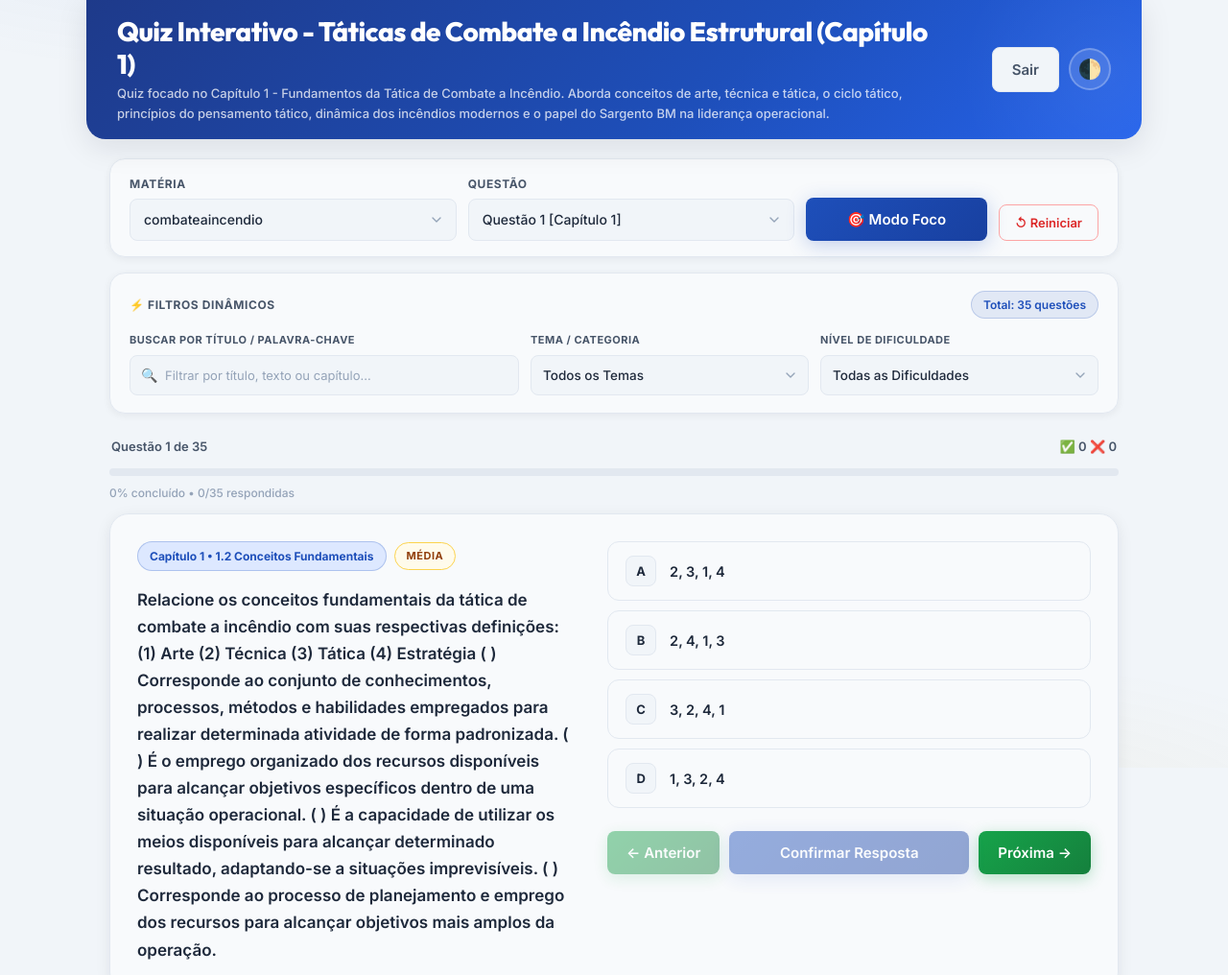
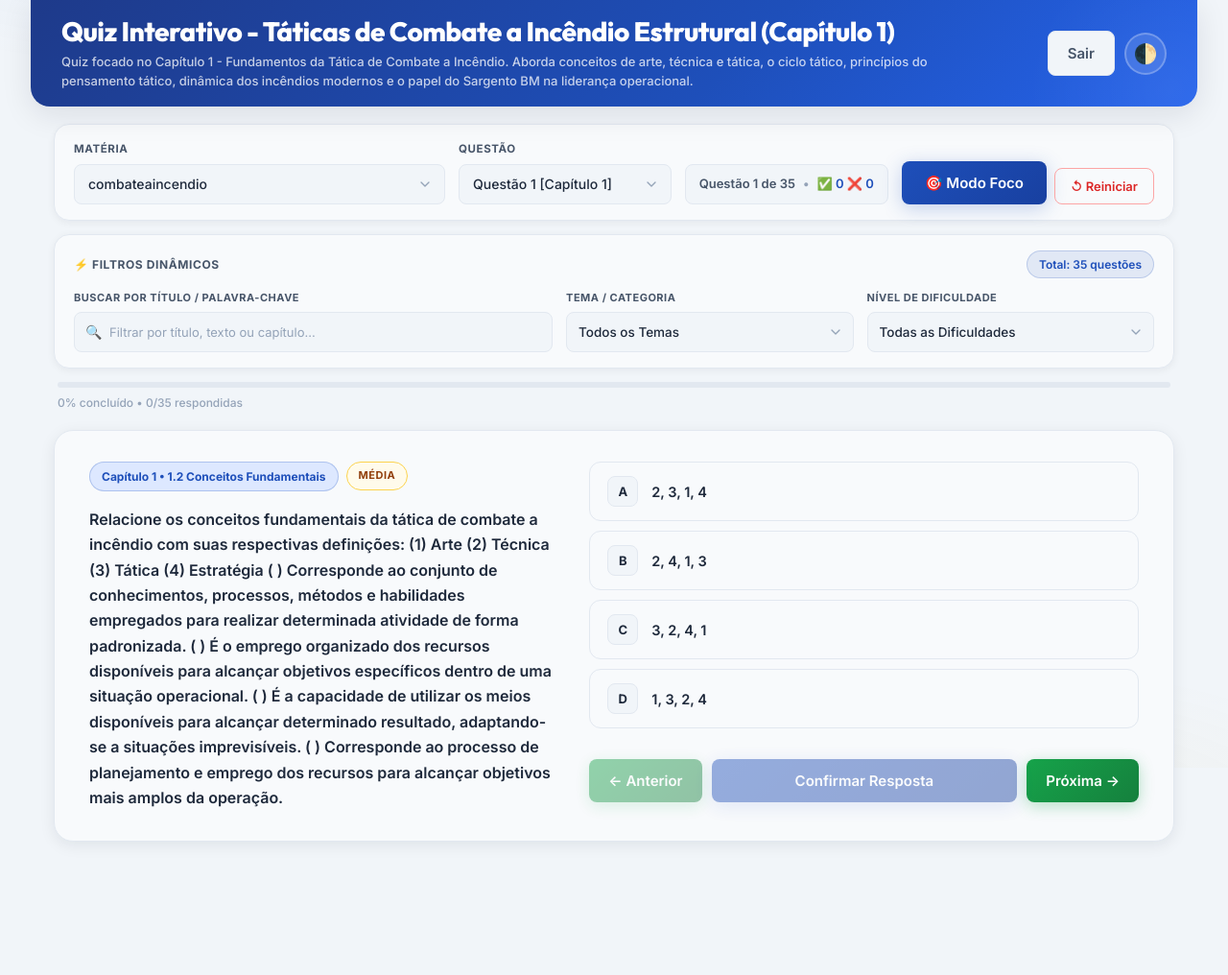
Before and after one commit to vitorpurcino/quiz-interativo, a website: page index.html in a window 1280 px wide. Shown: the top 1016 px of the page at 96% size. After the commit the page ends 917 px from the top, so only its background shows below. Drawn offline with Linux system fonts and the light colour scheme; no server answers; sample sign-in values are in the browser's storage.

Commit message:
correção do layout da página index.html

```diff
--- a/css/styles.css
+++ b/css/styles.css
@@ -145,9 +145,10 @@ body::before {
 .container {
   position: relative;
   z-index: 1;
-  max-width: 860px;
+  width: 95%;
+  max-width: 1540px;
   margin: 0 auto;
-  padding: 0 0 60px;
+  padding: 0 0 48px;
   min-height: 100vh;
 }
 
@@ -301,37 +302,55 @@ body::before {
 #telaQuiz, #telaResultado { padding: 0 24px; }
 
 /* ============================================================
+   CONTROLES DO TOPO (TOOLBAR & FILTROS)
+   ============================================================ */
+.controles-topo {
+  display: flex;
+  flex-direction: column;
+  gap: 14px;
+  margin-bottom: 20px;
+}
+
+/* ============================================================
    TOOLBAR
    ============================================================ */
 .toolbar {
   display: flex;
   flex-wrap: wrap;
-  gap: 12px;
+  gap: 14px;
   align-items: flex-end;
-  margin-bottom: 24px;
-  padding: 20px;
+  padding: 16px 20px;
   background: var(--container-bg);
   border: 1px solid var(--borda-suave);
   border-radius: 16px;
   box-shadow: var(--sombra-sm);
 }
 
-.toolbar label {
+.toolbar-campo {
   display: flex;
   flex-direction: column;
   gap: 6px;
-  font-size: 12px;
+  font-size: 11.5px;
   font-weight: 700;
   color: var(--texto-secundario);
   letter-spacing: 0.6px;
   text-transform: uppercase;
-  flex: 1 1 200px;
+}
+
+.toolbar-materia {
+  flex: 1.8 1 240px;
+  min-width: 220px;
+}
+
+.toolbar-questao {
+  flex: 1 1 140px;
+  min-width: 130px;
 }
 
 .toolbar select {
   width: 100%;
-  min-height: 44px;
-  padding: 10px 36px 10px 14px;
+  min-height: 42px;
+  padding: 8px 36px 8px 14px;
   border: 1.5px solid var(--borda-suave);
   border-radius: 8px;
   background: var(--bg-pagina);
@@ -354,12 +373,43 @@ body::before {
   box-shadow: 0 0 0 3px rgba(var(--primario-rgb), 0.15);
 }
 
+.toolbar-status-badge {
+  display: flex;
+  align-items: center;
+  gap: 8px;
+  background: var(--fundo-suave);
+  padding: 8px 14px;
+  border-radius: 8px;
+  border: 1.5px solid var(--borda-suave);
+  font-size: 13px;
+  font-weight: 600;
+  color: var(--texto-secundario);
+  white-space: nowrap;
+  min-height: 42px;
+  align-self: flex-end;
+}
+
+.status-badge-divider {
+  color: var(--texto-terciario);
+}
+
+.status-pontuacao {
+  color: var(--primario);
+}
+
+.toolbar-acoes {
+  display: flex;
+  align-items: center;
+  gap: 8px;
+  margin-left: auto;
+  align-self: flex-end;
+}
+
 /* ============================================================
    PAINEL DE FILTROS DINÂMICOS
    ============================================================ */
 .painel-filtros {
-  margin-bottom: 24px;
-  padding: 18px 20px;
+  padding: 16px 20px;
   background: var(--container-bg);
   border: 1px solid var(--borda-suave);
   border-radius: 16px;
@@ -377,7 +427,7 @@ body::before {
   align-items: center;
   flex-wrap: wrap;
   gap: 10px;
-  margin-bottom: 14px;
+  margin-bottom: 12px;
 }
 
 .filtros-titulo {
@@ -431,14 +481,15 @@ body::before {
 
 .filtros-grid {
   display: grid;
-  grid-template-columns: 1.4fr 1fr 1fr;
-  gap: 12px;
+  grid-template-columns: 2fr 1.2fr 1.2fr;
+  gap: 14px;
 }
 
 .filtro-item {
   display: flex;
   flex-direction: column;
   gap: 6px;
+  min-width: 0;
 }
 
 .filtro-item label {
@@ -447,12 +498,16 @@ body::before {
   color: var(--texto-secundario);
   letter-spacing: 0.5px;
   text-transform: uppercase;
+  white-space: nowrap;
+  overflow: hidden;
+  text-overflow: ellipsis;
 }
 
 .input-com-icone {
   position: relative;
   display: flex;
   align-items: center;
+  width: 100%;
 }
 
 .icone-busca {
@@ -514,38 +569,21 @@ body::before {
   box-shadow: 0 0 0 3px rgba(var(--primario-rgb), 0.15);
 }
 
-@media (max-width: 768px) {
-  .filtros-grid {
-    grid-template-columns: 1fr;
-  }
-}
-
-/* ============================================================
-   STATUS
-   ============================================================ */
-.status {
-  display: flex;
-  align-items: center;
-  justify-content: space-between;
-  margin-bottom: 12px;
-  padding: 0 2px;
-}
-
-.status span {
-  font-size: 13px;
-  font-weight: 600;
-  color: var(--texto-secundario);
-}
-
-/* ============================================================
-   BARRA DE PROGRESSO
-   ============================================================ */
+/* ============================================================
+   PROGRESSO WRAPPER
+   ============================================================ */
+.progresso-wrapper {
+  display: flex;
+  flex-direction: column;
+  gap: 6px;
+  padding: 0 4px;
+}
+
 .barra-progresso {
-  height: 8px;
+  height: 6px;
   background: var(--progresso-bg);
   border-radius: 9999px;
   overflow: hidden;
-  margin-bottom: 8px;
 }
 
 .barra-preenchimento {
@@ -568,7 +606,7 @@ body::before {
 .info-questao {
   font-size: 12px;
   color: var(--texto-terciario);
-  margin-bottom: 20px;
+  margin-bottom: 0;
   font-weight: 500;
 }
 
@@ -1199,15 +1237,53 @@ button:disabled { opacity: 0.45; cursor: not-allowed; }
 @keyframes entrarDireita { from { opacity: 0; transform: translateX(20px); } to { opacity: 1; transform: translateX(0); } }
 
 /* ============================================================
-   RESPONSIVIDADE
-   ============================================================ */
-@media (max-width: 640px) {
-  .cabecalho { padding: 20px; border-radius: 0 0 16px 16px; margin-bottom: 20px; }
-  #telaQuiz, #telaResultado { padding: 0 16px; }
-
-  .toolbar { padding: 16px; flex-direction: column; align-items: stretch; gap: 10px; }
-  .toolbar label { flex: 1 1 100%; }
-  #reiniciarBtn { margin-left: 0; }
+   RESPONSIVIDADE & LAYOUT DESKTOP
+   ============================================================ */
+@media (max-width: 899px) {
+  .cabecalho { padding: 18px 20px; border-radius: 0 0 16px 16px; margin-bottom: 16px; }
+  #telaQuiz, #telaResultado { padding: 0 14px; }
+
+  .toolbar {
+    padding: 14px;
+    flex-direction: column;
+    align-items: stretch;
+    gap: 10px;
+  }
+  .toolbar-materia, .toolbar-questao {
+    flex: 1 1 100%;
+  }
+  .toolbar-status-badge {
+    width: 100%;
+    justify-content: space-between;
+    align-self: stretch;
+  }
+  .toolbar-acoes {
+    width: 100%;
+    justify-content: space-between;
+    margin-left: 0;
+  }
+  .toolbar-acoes button {
+    flex: 1;
+  }
+
+  .filtros-grid {
+    grid-template-columns: 1fr;
+    gap: 10px;
+  }
+
+  .question-card {
+    display: flex;
+    flex-direction: column;
+    padding: 20px;
+  }
+  .question-col-esquerda, .question-col-direita {
+    display: contents;
+  }
+  .question-meta { order: 1; }
+  .pergunta { order: 2; }
+  .alternativas { order: 3; }
+  .feedback { order: 4; }
+  .navegacao { order: 5; }
 
   .navegacao {
     display: flex;
@@ -1231,7 +1307,6 @@ button:disabled { opacity: 0.45; cursor: not-allowed; }
   .resultado-stats { grid-template-columns: 1fr; gap: 10px; }
   .toast-container { left: 16px; right: 16px; bottom: 16px; }
   .toast { max-width: 100%; }
-  .question-card { padding: 20px; }
 }
 
 @media (max-width: 480px) {
@@ -1239,71 +1314,67 @@ button:disabled { opacity: 0.45; cursor: not-allowed; }
   .pergunta     { font-size: 14px; }
 }
 
-@media (max-width: 899px) {
+/* ============================================================
+   LAYOUT DESKTOP EXPANSIVO (Split-View Horizontal & Alta Eficiência)
+   ============================================================ */
+@media (min-width: 900px) {
+  .container {
+    max-width: 1540px;
+    width: 95%;
+    padding-bottom: 24px;
+  }
+
+  .cabecalho {
+    margin-bottom: 18px;
+    padding: 16px 32px;
+  }
+
+  .controles-topo {
+    margin-bottom: 18px;
+  }
+
   .question-card {
+    display: grid;
+    grid-template-columns: 1fr 1.18fr;
+    gap: 36px;
+    padding: 32px 36px;
+    margin-bottom: 16px;
+    align-items: start;
+  }
+
+  .question-col-esquerda {
     display: flex;
     flex-direction: column;
-  }
-  .question-col-esquerda, .question-col-direita {
-    display: contents;
-  }
-  .question-meta { order: 1; }
-  .pergunta { order: 2; }
-  .alternativas { order: 3; }
-  .feedback { order: 4; }
-  .navegacao { order: 5; }
-}
-
-/* ============================================================
-   OTIMIZACAO PARA DESKTOP (Sem Scroll Vertical)
-   ============================================================ */
-@media (min-width: 900px) {
-  .container {
-    max-width: 1100px;
-    padding-bottom: 30px;
+    gap: 16px;
+  }
+
+  .question-col-direita {
     display: flex;
     flex-direction: column;
-    justify-content: center;
-    min-height: 100vh;
-  }
-
-  .cabecalho {
-    margin-bottom: 20px;
-    padding: 16px 32px;
-  }
-
-  .toolbar {
-    margin-bottom: 16px;
-    padding: 16px 20px;
-  }
-
-  .info-questao {
-    margin-bottom: 12px;
-  }
-
-  .question-card {
-    display: grid;
-    grid-template-columns: 1fr 1.1fr;
-    gap: 32px;
-    margin-bottom: 16px;
-    align-items: start;
+    gap: 16px;
   }
 
   .question-meta {
-    margin-bottom: 16px;
+    margin-bottom: 0;
+  }
+
+  .pergunta {
+    font-size: clamp(16px, 1.25vw, 18.5px);
+    line-height: 1.65;
   }
 
   .alternativas {
     margin-top: 0;
+    gap: 10px;
   }
 
   .feedback {
-    margin-top: 24px;
+    margin-top: 16px;
   }
 
   .navegacao {
     justify-content: flex-end;
-    margin-top: 24px;
+    margin-top: 16px;
   }
 
   #btnVoltar {
@@ -1315,10 +1386,7 @@ button:disabled { opacity: 0.45; cursor: not-allowed; }
    MODO FOCO
    ============================================================ */
 body.modo-foco-ativo .cabecalho,
-body.modo-foco-ativo .toolbar,
-body.modo-foco-ativo .status,
-body.modo-foco-ativo .barra-progresso,
-body.modo-foco-ativo .info-questao {
+body.modo-foco-ativo .controles-topo {
   display: none !important;
 }
 
--- a/index.html
+++ b/index.html
@@ -93,18 +93,27 @@
            ============================================================ -->
     <section id="telaQuiz" class="tela" hidden>
 
-      <!-- Toolbar: Matéria, Questão, Reiniciar -->
+      <!-- Controles e Filtros de Topo -->
+      <div class="controles-topo" id="controlesTopo">
+        <!-- Toolbar: Matéria, Questão, Status e Ações -->
         <div class="toolbar">
-        <label for="subjectSelect">
+          <label for="subjectSelect" class="toolbar-campo toolbar-materia">
             Matéria
             <select id="subjectSelect"></select>
           </label>
 
-        <label for="questionSelect">
+          <label for="questionSelect" class="toolbar-campo toolbar-questao">
             Questão
             <select id="questionSelect"></select>
           </label>
 
+          <div class="toolbar-status-badge">
+            <span class="status-badge-item" id="contadorQuestao">Questão 1 de 1</span>
+            <span class="status-badge-divider" aria-hidden="true">•</span>
+            <span class="status-badge-item status-pontuacao" id="pontuacao">Acertos: 0 | Erros: 0</span>
+          </div>
+
+          <div class="toolbar-acoes">
             <button id="encerrarRevisaoBtn" class="btn-cinza" type="button" title="Sair do modo de revisão" hidden>
               Sair da Revisão
             </button>
@@ -114,6 +123,7 @@
             <button id="reiniciarBtn" class="btn-vermelho" type="button" title="Reiniciar progresso desta matéria">
               ↺ Reiniciar
             </button>
+          </div>
         </div>
 
         <!-- Painel de Filtros Dinâmicos -->
@@ -137,14 +147,14 @@
               </div>
             </div>
 
-          <div class="filtro-item">
+            <div class="filtro-item filtro-tema-item">
               <label for="filtroTema">Tema / Categoria</label>
               <select id="filtroTema">
                 <option value="">Todos os Temas</option>
               </select>
             </div>
 
-          <div class="filtro-item">
+            <div class="filtro-item filtro-dificuldade-item">
               <label for="filtroDificuldade">Nível de Dificuldade</label>
               <select id="filtroDificuldade">
                 <option value="">Todas as Dificuldades</option>
@@ -156,20 +166,17 @@
           </div>
         </div>
 
-      <!-- Status: Contador e Pontuação -->
-      <div class="status">
-        <span id="contadorQuestao">Questão 1 de 1</span>
-        <span id="pontuacao">Acertos: 0 | Erros: 0</span>
-      </div>
-
-      <!-- Barra de Progresso -->
+        <!-- Barra de Progresso Integrada -->
+        <div class="progresso-wrapper">
           <div class="barra-progresso" role="progressbar" aria-valuemin="0" aria-valuemax="100" aria-valuenow="0"
             aria-label="Progresso do quiz">
             <div class="barra-preenchimento" id="progressBar"></div>
           </div>
           <p class="info-questao" id="progressText">0% concluído • 0/0 respondidas</p>
+        </div>
+      </div>
 
-      <!-- Card da questão -->
+      <!-- Card da questão (Split View no Desktop) -->
       <div class="question-card" id="questionCard">
         <div class="foco-zoom-container" id="focoZoomContainer">
           <div class="question-col-esquerda">
```
Lines whose indentation alone changed are shown as unchanged.
